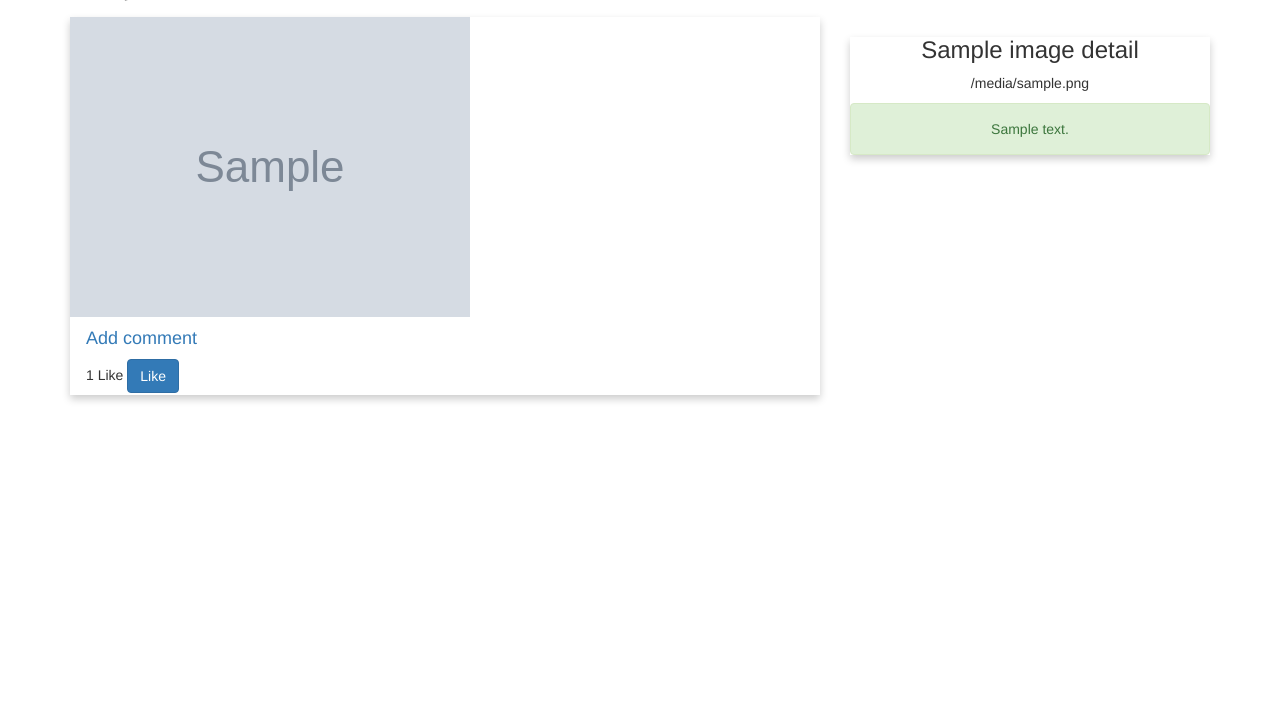
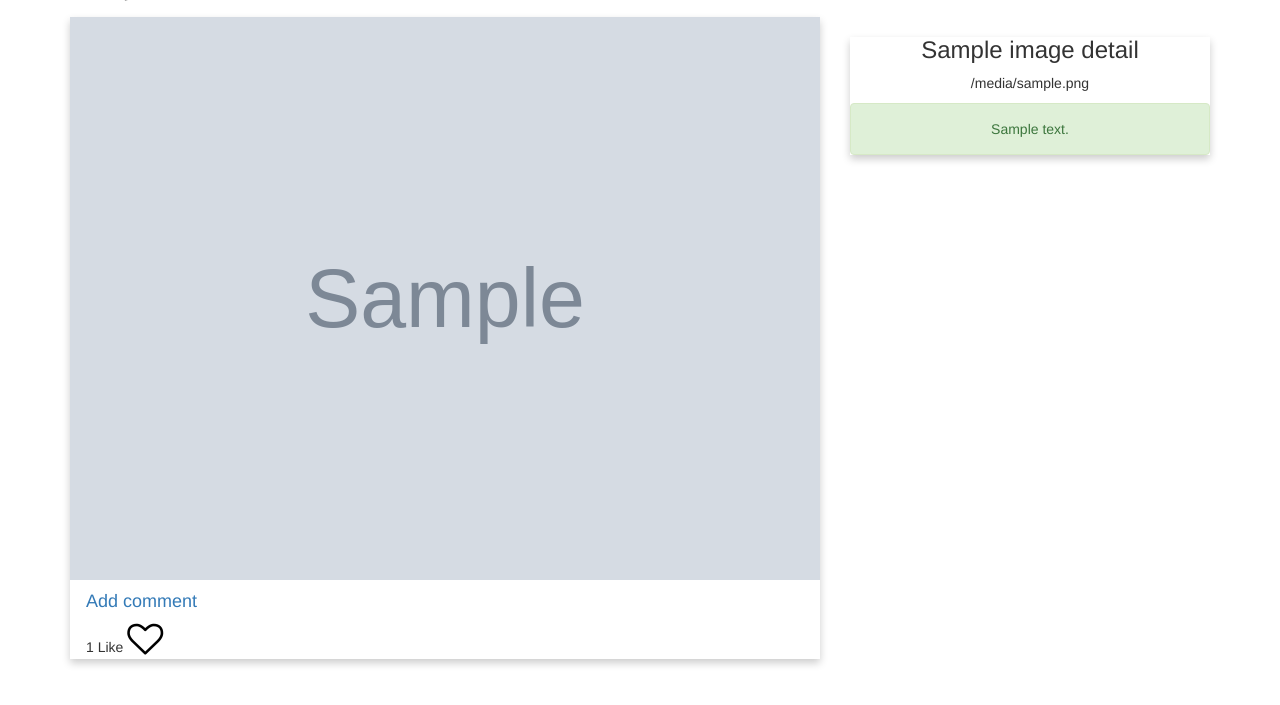
Before and after one commit to Anne56njeri/Instagram, a Django app: template Instagram/templates/main/details.html in a window 1280 px wide. Shown: the part 58-763 px from the top of the page. Run offline with Django 3.2, Linux system fonts and the light colour scheme; the template is opened without the code that fills it: most values are stand-ins (such as "Sample title", 1, 10 or a date in 2020); grey boxes marked "Sample" are stand-in pictures; some libraries are stand-ins or nearby versions.

Commit message:
added a like icon

```diff
--- a/Instagram/static/css/details.css
+++ b/Instagram/static/css/details.css
@@ -12,4 +12,5 @@
 
 .center{
 padding: 2px 16px;
+
 }
--- a/Instagram/templates/main/base.html
+++ b/Instagram/templates/main/base.html
@@ -7,8 +7,8 @@
   <title>Instagram</title>
   {% block styles %}
    {% bootstrap_css %}
-   <link rel="stylesheet" href="{% static 'css/base.css' %}">
-
+  <link rel="stylesheet" href="{% static 'css/base.css' %}">
+  <link rel="stylesheet" href="https://cdnjs.cloudflare.com/ajax/libs/font-awesome/4.7.0/css/font-awesome.min.css">
 
   {% endblock %}
 </head>
--- a/Instagram/templates/main/details.html
+++ b/Instagram/templates/main/details.html
@@ -6,6 +6,7 @@
 {% block styles %}
 {{ block.super }}
 {% bootstrap_css %}
+<link rel="stylesheet" href="https://cdnjs.cloudflare.com/ajax/libs/font-awesome/4.7.0/css/font-awesome.min.css">
 <link rel="stylesheet" href="{% static 'css/details.css'%}">
 {% endblock %}
 {% block content %}
@@ -15,7 +16,7 @@
     <div class="col-md-8">
       <div class="card">
 
-      <img src="{{image_details.image_path.url}}" class="" alt="">
+      <img src="{{image_details.image_path.url}}" class="" alt="" style="width:100%">
 
 
 
@@ -31,9 +32,9 @@
 
 
             {%if is_liked %}
-            <button type="submit" name="image_details_id"value="{{image_details.id}}" class="btn btn-primary"><a href="{%url 'like_post' image_details.id%}" style="color:white;">Dislike</a></button>
+            <!--button type="submit" name="image_details_id"value="{{image_details.id}}" class=""--><a href="{%url 'like_post' image_details.id%}" style="color:white;"><i class="fa fa-heart" style="font-size:48px;color:red"></i></a><!--/button-->
             {%else %}
-            <button type="submit" name="image_details_id"value="{{image_details.id}}" class="btn btn-primary"><a href="{%url 'like_post' image_details.id%}" style="color:white;">Like</a></button>
+            <!--button type="submit" name="image_details_id"value="{{image_details.id}}" class="btn btn-primary"--><a href="{%url 'like_post' image_details.id%}" style="color:black;"><i class="fa fa-heart-o" style="font-size:36px;"></i></a><!--/button-->
            {% endif %}
 
 
@@ -48,8 +49,8 @@
 
 
     <div class="col-md-4">
-      <div class="card">
-      <h3 class="text-center">{{image_details.name}}</h3>
+      <div class="card" >
+      <h3 class="text-center"style="width:100%;">{{image_details.name}}</h3>
       <p class="text-center">{{image_details.image_caption}}</p>
       {%for comment in comment_details %}
       <div class="alert alert-success" role="alert" >
```
